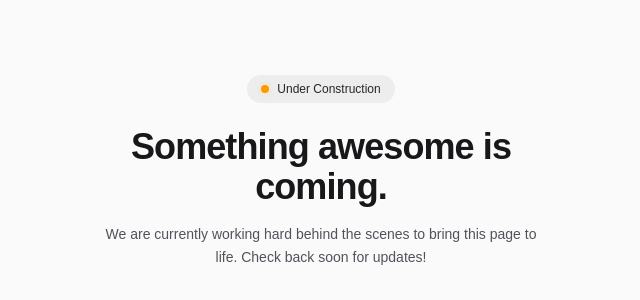
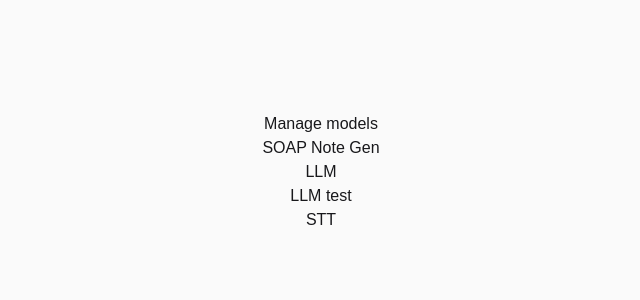
Before and after one commit to ahmadfarisk/soaplokal-ai, a Next.js app in the folder frontend/: page / in a window 1280 px wide. Shown: the part 228-528 px from the top of the page, without its empty margins (319-959 px from the left). Built offline with nearby package versions, Linux system fonts and the light colour scheme.

Commit message:
sum test

```diff
--- a/frontend/app/page.tsx
+++ b/frontend/app/page.tsx
@@ -1,28 +1,15 @@
+import Link from "next/link";
+
 export default function PlaceholderPage() {
   return (
-    <main className="flex min-h-screen flex-col items-center justify-center bg-zinc-50 px-6 py-24 text-zinc-900 dark:bg-zinc-950 dark:text-zinc-50">
-      <div className="mx-auto max-w-md text-center">
+    <main className="flex h-screen flex-col items-center justify-center bg-zinc-50 px-6 py-24 text-zinc-900 dark:bg-zinc-950 dark:text-zinc-50">
 
-        {/* Status Badge */}
-        <div className="inline-flex items-center gap-2 rounded-full bg-zinc-200/60 px-3.5 py-1.5 text-xs font-medium text-zinc-800 dark:bg-zinc-800/60 dark:text-zinc-200 mb-6">
-          <span className="relative flex h-2 w-2">
-            <span className="absolute inline-flex h-full w-full animate-ping rounded-full bg-amber-400 opacity-75"></span>
-            <span className="relative inline-flex h-2 w-2 rounded-full bg-amber-500"></span>
-          </span>
-          Under Construction
-        </div>
+      <Link className="hover:text-green-500" href="/model_manage">Manage models</Link>
+      <Link className="hover:text-green-500" href="/soap_gen">SOAP Note Gen</Link>
+      <Link className="hover:text-green-500" href="/llm">LLM</Link>
+      <Link className="hover:text-green-500" href="/llm_test">LLM test</Link>
+      <Link className="hover:text-green-500" href="/stt">STT</Link>
 
-        {/* Main Heading */}
-        <h1 className="text-3xl font-bold tracking-tight sm:text-4xl">
-          Something awesome is coming.
-        </h1>
-
-        {/* Description */}
-        <p className="mt-4 text-sm text-zinc-600 dark:text-zinc-400 leading-relaxed">
-          We are currently working hard behind the scenes to bring this page to life. Check back soon for updates!
-        </p>
-
-      </div>
     </main>
   );
 }
--- a/frontend/app/soap_gen/page.tsx
+++ b/frontend/app/soap_gen/page.tsx
@@ -39,6 +39,11 @@ const STT_DOWNLOADABLE_MODELS: { model_id: string; label: string; extra: Record<
     model_id: 'whisper-large-v3-int8-ov',
     label: 'Whisper V3 Large (INT8)',
     extra: { hf_model_id: 'OpenVINO/whisper-large-v3-int8-ov' },
+  },
+  {
+    model_id: 'whisper-large-v3-turbo-int8-ov',
+    label: 'Whisper V3 Large (INT8) Turbo',
+    extra: { hf_model_id: 'bweng/whisper-large-v3-turbo-int8-ov' },
   },
 ];
 
```
Also changed, not shown: 1 other file (tests, documents, lock files or other folders).
